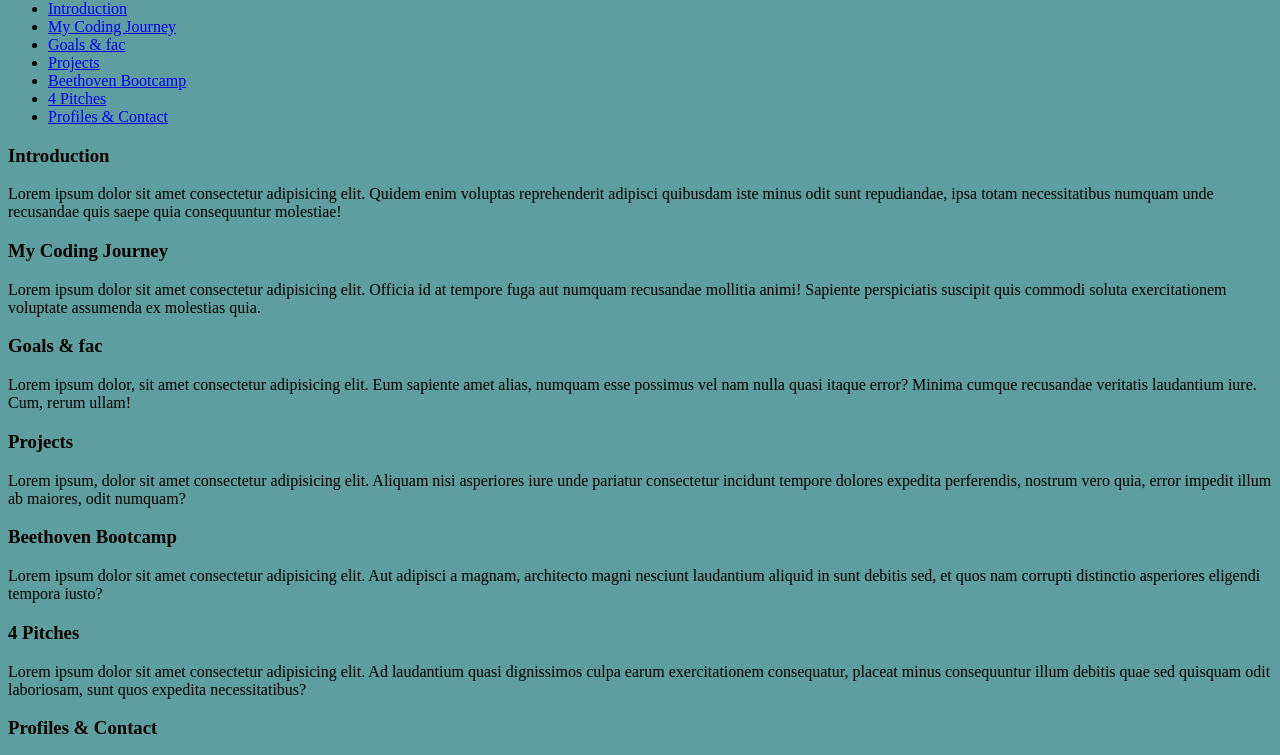
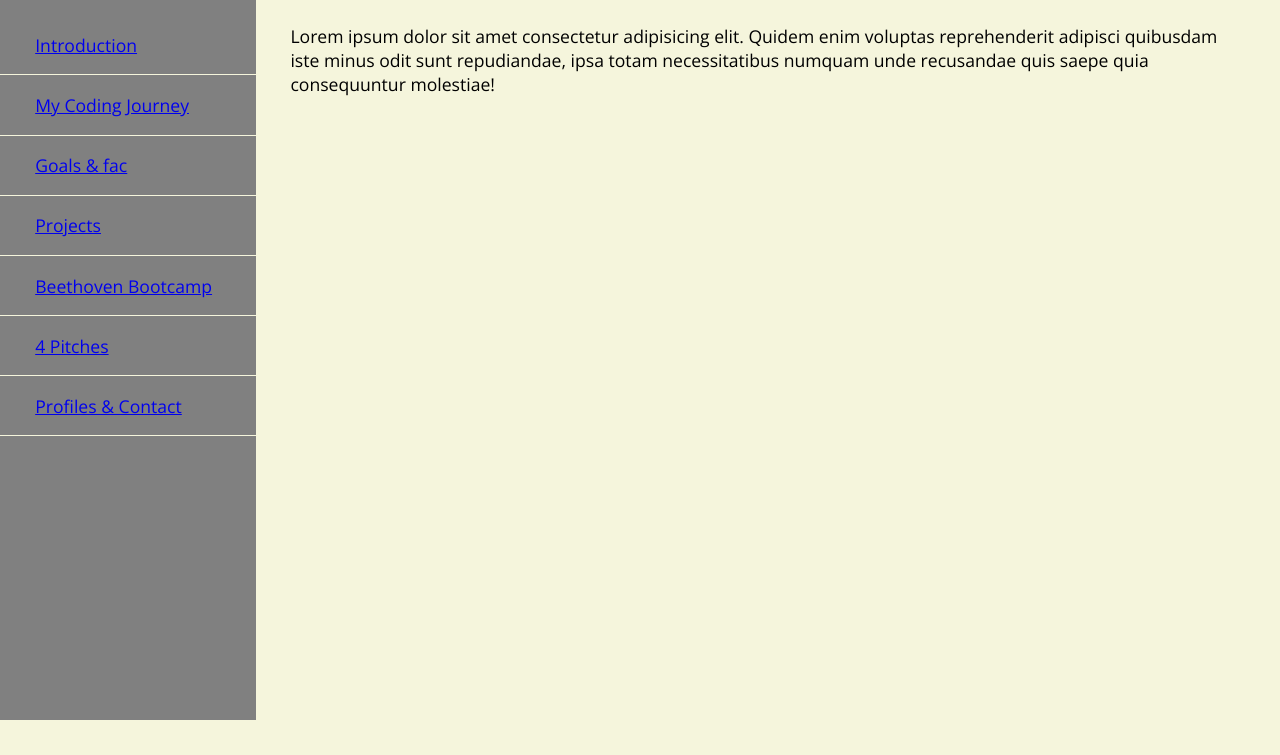
Before and after one commit to 0bubbles0/fac-22-application, a plain HTML site: page fac-appl.html in a window 1280 px wide. Shown: the part 80-835 px from the top of the page. Drawn offline with nearby package versions, Linux system fonts and the light colour scheme.

Commit message:
Sidebar: attach, style

```diff
--- a/fac-appl.css
+++ b/fac-appl.css
@@ -1,3 +1,70 @@
+@import url('https://fonts.googleapis.com/css2?family=Open+Sans:wght@300;400&display=swap');
+
+:root {
+  --font-color:black;
+  --bground-color:beige;
+  --card-color:cadetblue;
+  --hover-color:grey;
+  --side-color: grey;
+  --accent-color:purple;
+  --light-color:yellow;
+  --dark-color:green;
+}
+
+* {
+  box-sizing: border-box;
+}
+
+html {
+  font-family:'Open Sans', Arial, sans-serif;
+  font-size: 110%;
+  color: var(--font-color);
+}
+
+/*Side-Nav*/
 body {
-  background-color: cadetblue;
+/*  margin: 0;*/
+  background-color: var(--bground-color);
+/*  display: flex;*/
 }
+.sidebar {
+  position: fixed;
+  top: 0px;
+  left: 0px;
+  width: 20vw;
+  height: 100vh;
+  background-color: var(--side-color);
+}
+.flex-parent-col {
+  display: flex;
+  flex-flow: column nowrap;
+}
+
+.nav-link {
+  /*  display: block;*/
+  /* background-color: yellow;*/
+  padding: 1rem 2rem;
+  border-bottom: 1px solid var(--bground-color);
+}
+.nav-link:hover {
+  background-color: var(--bground-color);
+}
+
+/*Main-content*/
+.page-content {
+  height: 100vh;
+  margin-left: 20vw;
+  padding: 1.5em;
+}
+
+/*Decoration*/
+.img {
+  display: block;
+  margin: 0 auto;
+  max-width: 100%;
+  height: auto;
+}
+
+.non-list {
+  list-style-type: none;
+}
--- a/fac-appl.html
+++ b/fac-appl.html
@@ -15,24 +15,22 @@
 </head>
 
 <body>
-  <header>
-    <h1>Intro</h1>
-    <nav>
-      <ul>
-        <li><a href="#c-intro">Introduction</a></li>
-        <li><a href="#c-journey">My Coding Journey</a></li>
-        <li><a href="#c-goals">Goals & fac</a></li>
-        <li><a href="#c-projects">Projects</a></li>
-        <li><a href="#c-music">Beethoven Bootcamp</a></li>
-        <li><a href="#c-pitches">4 Pitches</a></li>
-        <li><a href="#c-profiles">Profiles & Contact</a></li>
-      </ul>
+  <header id="sidebar" class="sidebar">
+    <h1>bubbles</h1>
+    <nav class="flex-parent-col">
+      <a class="nav-link" href="#c-intro">Introduction</a>
+      <a class="nav-link" href="#c-journey">My Coding Journey</a>
+      <a class="nav-link" href="#c-goals">Goals & fac</a>
+      <a class="nav-link" href="#c-projects">Projects</a>
+      <a class="nav-link" href="#c-music">Beethoven Bootcamp</a>
+      <a class="nav-link" href="#c-pitches">4 Pitches</a>
+      <a class="nav-link" href="#c-profiles">Profiles & Contact</a>
     </nav>
   </header>
 
   <main>
 
-    <section id="c-intro">
+    <section id="c-intro" class="page-content">
       <h3>Introduction</h3>
       <p>Lorem ipsum dolor sit amet consectetur adipisicing elit. Quidem enim voluptas reprehenderit adipisci quibusdam
         iste
@@ -40,40 +38,40 @@
         molestiae!</p>
     </section>
 
-    <section id="c-journey">
+    <section id="c-journey" class="page-content">
       <h3>My Coding Journey</h3>
       <p>Lorem ipsum dolor sit amet consectetur adipisicing elit. Officia id at tempore fuga aut numquam recusandae
         mollitia animi! Sapiente perspiciatis suscipit quis commodi soluta exercitationem voluptate assumenda ex
         molestias quia.</p>
     </section>
 
-    <section id="c-goals">
+    <section id="c-goals" class="page-content">
       <h3>Goals & fac</h3>
       <p>Lorem ipsum dolor, sit amet consectetur adipisicing elit. Eum sapiente amet alias, numquam esse possimus vel
         nam nulla quasi itaque error? Minima cumque recusandae veritatis laudantium iure. Cum, rerum ullam!</p>
     </section>
 
-    <section id="c-projects">
+    <section id="c-projects" class="page-content">
       <h3>Projects</h3>
       <p>Lorem ipsum, dolor sit amet consectetur adipisicing elit. Aliquam nisi asperiores iure unde pariatur
         consectetur incidunt tempore dolores expedita perferendis, nostrum vero quia, error impedit illum ab maiores,
         odit numquam?</p>
     </section>
 
-    <section id="c-music">
+    <section id="c-music" class="page-content">
       <h3>Beethoven Bootcamp</h3>
       <p>Lorem ipsum dolor sit amet consectetur adipisicing elit. Aut adipisci a magnam, architecto magni nesciunt
         laudantium aliquid in sunt debitis sed, et quos nam corrupti distinctio asperiores eligendi tempora iusto?</p>
     </section>
 
-    <section id="c-pitches">
+    <section id="c-pitches" class="page-content">
       <h3>4 Pitches</h3>
       <p>Lorem ipsum dolor sit amet consectetur adipisicing elit. Ad laudantium quasi dignissimos culpa earum
         exercitationem consequatur, placeat minus consequuntur illum debitis quae sed quisquam odit laboriosam, sunt
         quos expedita necessitatibus?</p>
     </section>
 
-    <section id="c-profiles">
+    <section id="c-profiles" class="page-content">
       <h3>Profiles & Contact</h3>
       <p>Lorem ipsum dolor sit amet consectetur adipisicing elit. Reiciendis alias itaque ipsum quas temporibus
         officiis. Nulla, sed! Quibusdam nostrum dolorem provident, similique omnis et reprehenderit veritatis, labore
@@ -91,6 +89,7 @@
   <footer>
     <p>bubbles</p>
   </footer>
+
 </body>
 
 </html>
```
Also changed, not shown: 1 other file.
